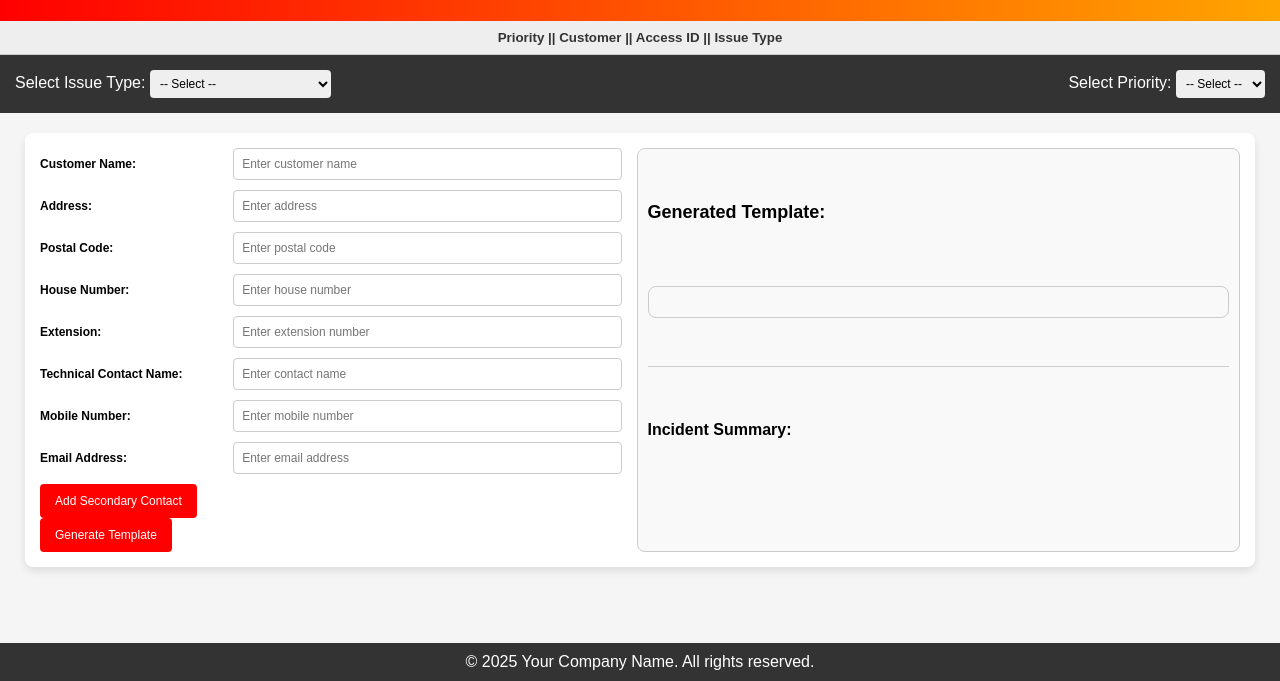
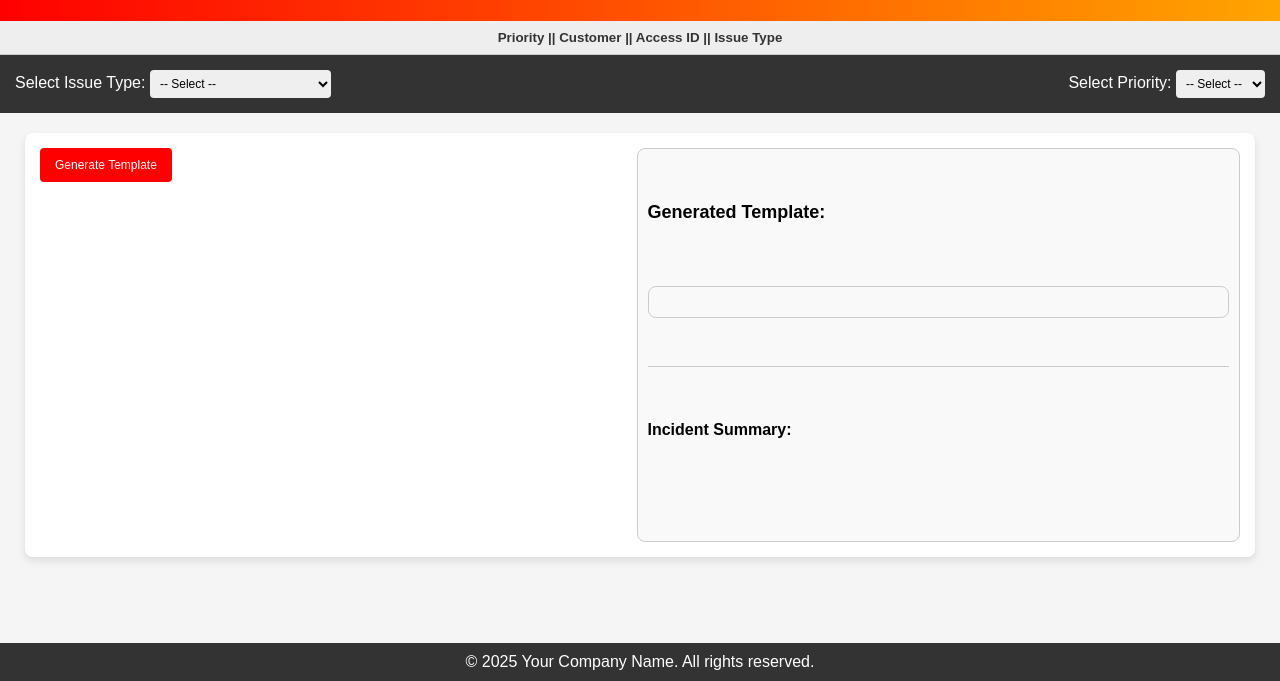
Before and after one commit to mvdbrink-vz/ticket-templater, a plain HTML site: page index2.html in a window 1280 px wide. Shown: the part 119-800 px from the top of the page. Drawn offline with Linux system fonts and the light colour scheme.

Commit message:
Update index2.html

```diff
--- a/index2.html
+++ b/index2.html
@@ -19,6 +19,8 @@
 <div class="banner">
     <h1>Issue Template Generator</h1>
 </div>
+
+
 
 <div class="summary-bar">
     <input type="text" id="summary-bar" readonly value="Priority || Customer || Access ID || Issue Type" />
@@ -58,63 +60,7 @@
     <div class="form-section">
         <form id="template-form">
             <div id="dynamic-fields">
-                <div class="customer-details">
-                    <div class="form-group">
-                        <label for="customer-name">Customer Name:</label>
-                        <input type="text" id="customer-name" name="customer-name" placeholder="Enter customer name">
-                    </div>
-                    <div class="form-group">
-                        <label for="address">Address:</label>
-                        <input type="text" id="address" name="address" placeholder="Enter address">
-                    </div>
-                    <div class="form-row">
-                        <div class="form-group">
-                            <label for="postal-code">Postal Code:</label>
-                            <input type="text" id="postal-code" name="postal-code" placeholder="Enter postal code">
-                        </div>
-                        <div class="form-group">
-                            <label for="house-number">House Number:</label>
-                            <input type="text" id="house-number" name="house-number" placeholder="Enter house number">
-                        </div>
-                        <div class="form-group">
-                            <label for="extension-number">Extension:</label>
-                            <input type="text" id="extension-number" name="extension-number" placeholder="Enter extension number">
-                        </div>
-                    </div>
-                    <div class="form-group">
-                        <label for="technical-contact-name">Technical Contact Name:</label>
-                        <input type="text" id="technical-contact-name" name="technical-contact-name" placeholder="Enter contact name">
-                    </div>
-                    <div class="form-row">
-                        <div class="form-group">
-                            <label for="technical-contact-mobile">Mobile Number:</label>
-                            <input type="text" id="technical-contact-mobile" name="technical-contact-mobile" placeholder="Enter mobile number">
-                        </div>
-                        <div class="form-group">
-                            <label for="technical-contact-email">Email Address:</label>
-                            <input type="email" id="technical-contact-email" name="technical-contact-email" placeholder="Enter email address">
-                        </div>
-                    </div>
-
-                    <button id="add-secondary-contact" type="button">Add Secondary Contact</button>
-
-                    <div id="secondary-contact" style="display: none;">
-                        <div class="form-group">
-                            <label for="secondary-contact-name">Secondary Contact Name:</label>
-                            <input type="text" id="secondary-contact-name" name="secondary-contact-name" placeholder="Enter secondary contact name">
-                        </div>
-                        <div class="form-row">
-                            <div class="form-group">
-                                <label for="secondary-contact-mobile">Mobile Number:</label>
-                                <input type="text" id="secondary-contact-mobile" name="secondary-contact-mobile" placeholder="Enter mobile number">
-                            </div>
-                            <div class="form-group">
-                                <label for="secondary-contact-email">Email Address:</label>
-                                <input type="email" id="secondary-contact-email" name="secondary-contact-email" placeholder="Enter email address">
-                            </div>
-                        </div>
-                    </div>
-                </div>
+                <!-- Dynamic fields will be inserted here based on issue type -->
             </div>
             <button type="submit">Generate Template</button>
         </form>
```
